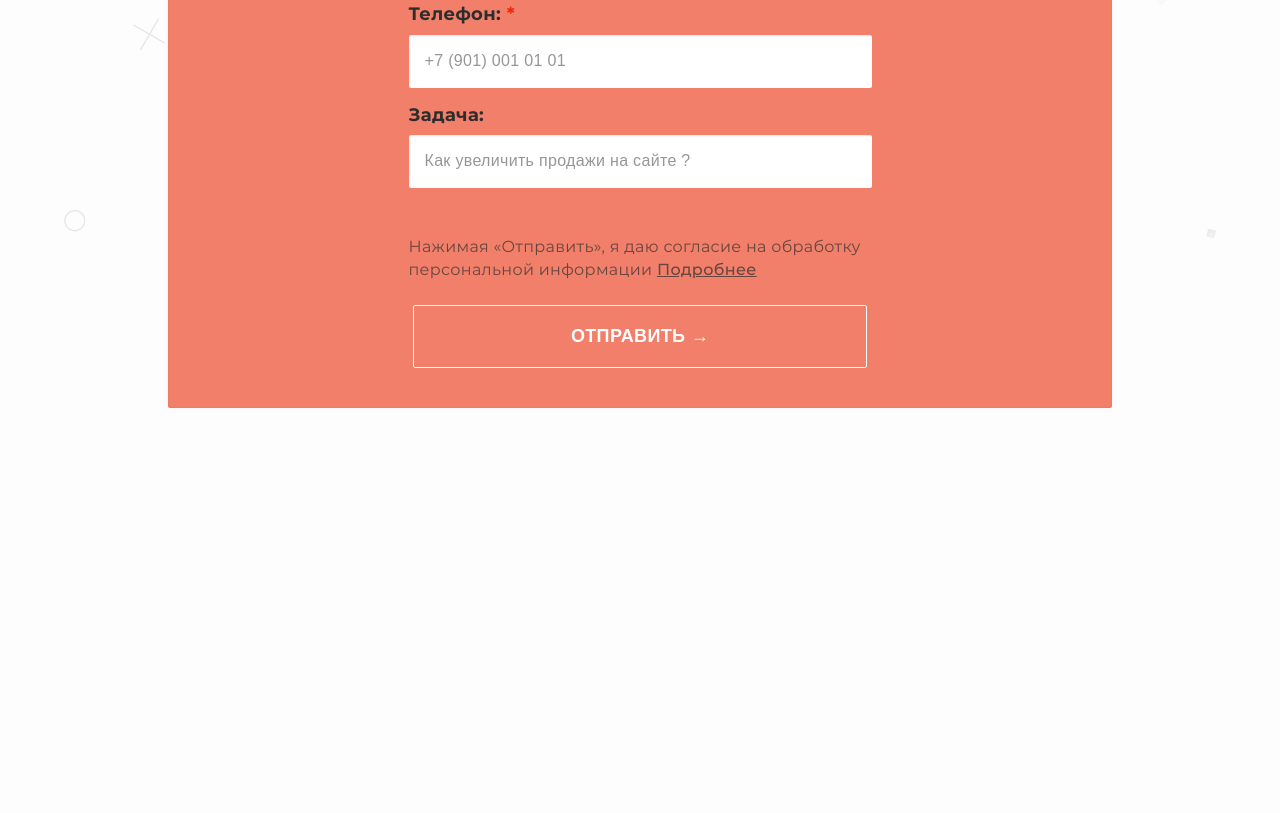
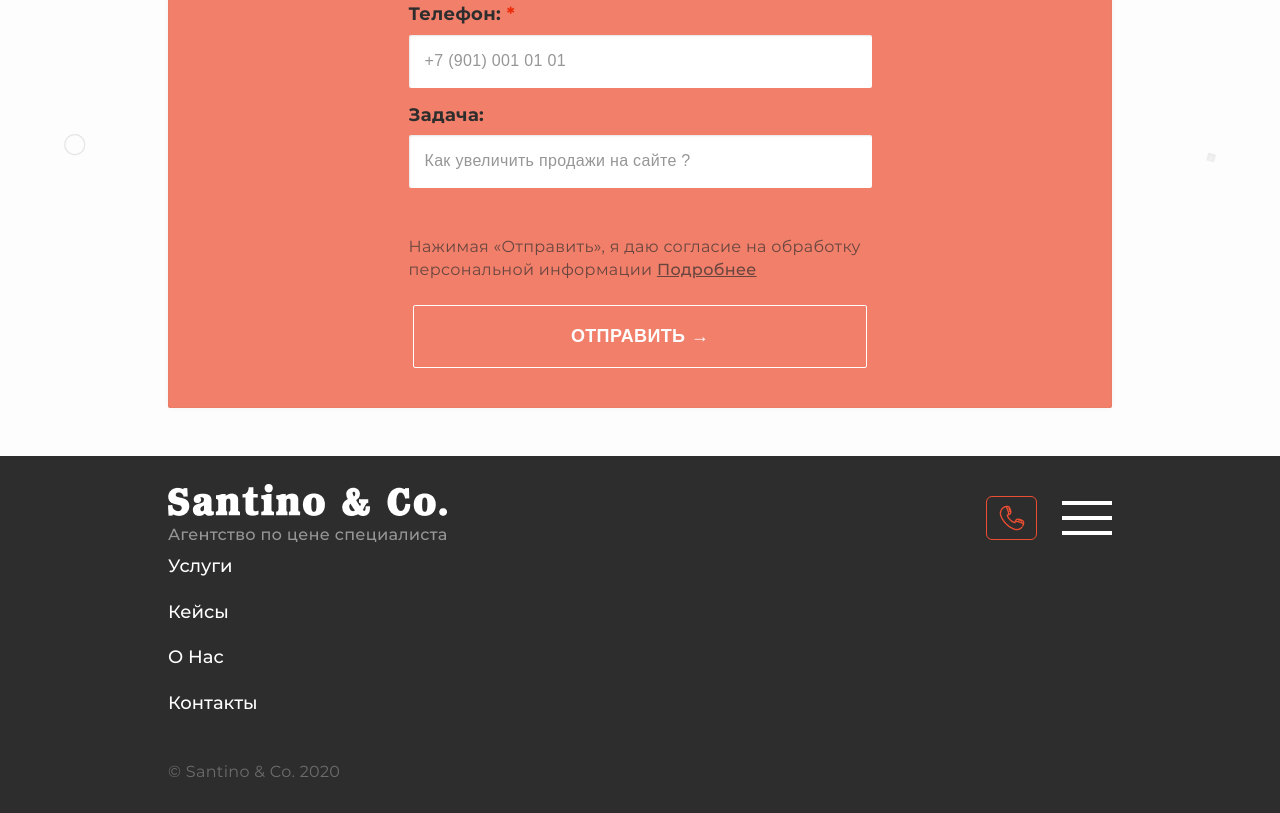
Before and after one commit to notforgiving/Santino-Co, a plain HTML site: page index.html in a window 1280 px wide. Shown: the part 6267-7080 px from the top of the page. Before the commit the page ends 6875 px from the top, so only its background shows below. Drawn offline with Linux system fonts and the light colour scheme.

Commit message:
done footer

```diff
--- a/css/style.css
+++ b/css/style.css
@@ -781,7 +781,7 @@ button {
 }
 
 .get-offer {
-  padding-bottom: 200px;
+  padding-bottom: 152px;
   background-image: url(./../img/get_offer_bg.png);
   background-repeat: no-repeat;
   background-position: center center;
@@ -953,6 +953,24 @@ button {
   border: 1.5px solid #0A0207;
 }
 
+.footer {
+  background-color: #2D2D2D;
+  padding: 28px 0;
+}
+
+.footer .nav__link {
+  color: #fff;
+}
+
+.footer__copyright {
+  font-size: 16px;
+  line-height: 155%;
+  letter-spacing: 0.02em;
+  color: #969696;
+  opacity: 0.6;
+  margin-top: 25px;
+}
+
 @media (max-width: 1440px) {
   .container {
     max-width: 1280px;
@@ -1111,6 +1129,44 @@ button {
   .get-offer__form-group {
     width: 100%;
   }
+
+  .get-offer {
+    padding-bottom: 48px;
+  }
+
+  .footer .header__nav {
+    display: -webkit-box;
+    display: -ms-flexbox;
+    display: flex;
+    -webkit-box-orient: vertical;
+    -webkit-box-direction: normal;
+        -ms-flex-direction: column;
+            flex-direction: column;
+  }
+
+  .footer .nav__link {
+    margin: 0;
+    margin-bottom: 16px;
+    width: -webkit-fit-content;
+    width: -moz-fit-content;
+    width: fit-content;
+  }
+
+  .footer .nav__link:hover::after {
+    bottom: 5px;
+  }
+
+  .footer .mobile__menu span {
+    background-color: #fff;
+  }
+
+  .footer .mobile__menu span::before {
+    background-color: #fff;
+  }
+
+  .footer .mobile__menu span::after {
+    background-color: #fff;
+  }
 }
 
 @media (max-width: 1024px) {
--- a/index.html
+++ b/index.html
@@ -492,6 +492,27 @@
   </div>
 </section>
 
+    <footer class="footer">
+  <div class="container">
+    <div class="header__wrapper">
+      <a href="#"
+        ><img class="header__logo" src="./img/footer_logo.png" alt="Logo"
+      /></a>
+      <div class="header__menu">
+        <nav class="header__nav">
+          <a href="#" class="nav__link">Услуги</a>
+          <a href="#" class="nav__link">Кейсы</a>
+          <a href="#" class="nav__link">О Нас</a>
+          <a href="#" class="nav__link">Контакты</a>
+        </nav>
+        <button class="header__call-btn"><span>Показать телефон</span></button>
+        <div class="mobile__menu"><span></span></div>
+      </div>
+    </div>
+    <p class="footer__copyright">© Santino & Co. 2020</p>
+  </div>
+</footer>
+
     <script src="./js/script.min.js"></script>
   </body>
 </html>
--- a/js/script.js
+++ b/js/script.js
@@ -0,0 +1,25 @@
+const footer = document.querySelector('.footer')
+const nav = footer.querySelector('.header__nav')
+const container = footer.querySelector('.container')
+const copy = footer.querySelector('.footer__copyright')
+const header__menu = footer.querySelector('.header__menu')
+const mobile__menu = footer.querySelector('.mobile__menu')
+const footer__btn = footer.querySelector('.header__call-btn')
+
+if(window.innerWidth<=1280){
+  container.append(nav)
+  container.append(copy)
+}
+
+window.addEventListener('resize',()=>{
+  if(window.innerWidth<=1280){
+    container.append(nav)
+    container.append(copy)
+  }
+  else
+  {
+    header__menu.append(nav)
+    header__menu.append(footer__btn)
+    header__menu.append(mobile__menu)
+  }
+})
```
Also changed, not shown: css/style.min.css, img/footer_logo.png (added), js/script.min.js.
